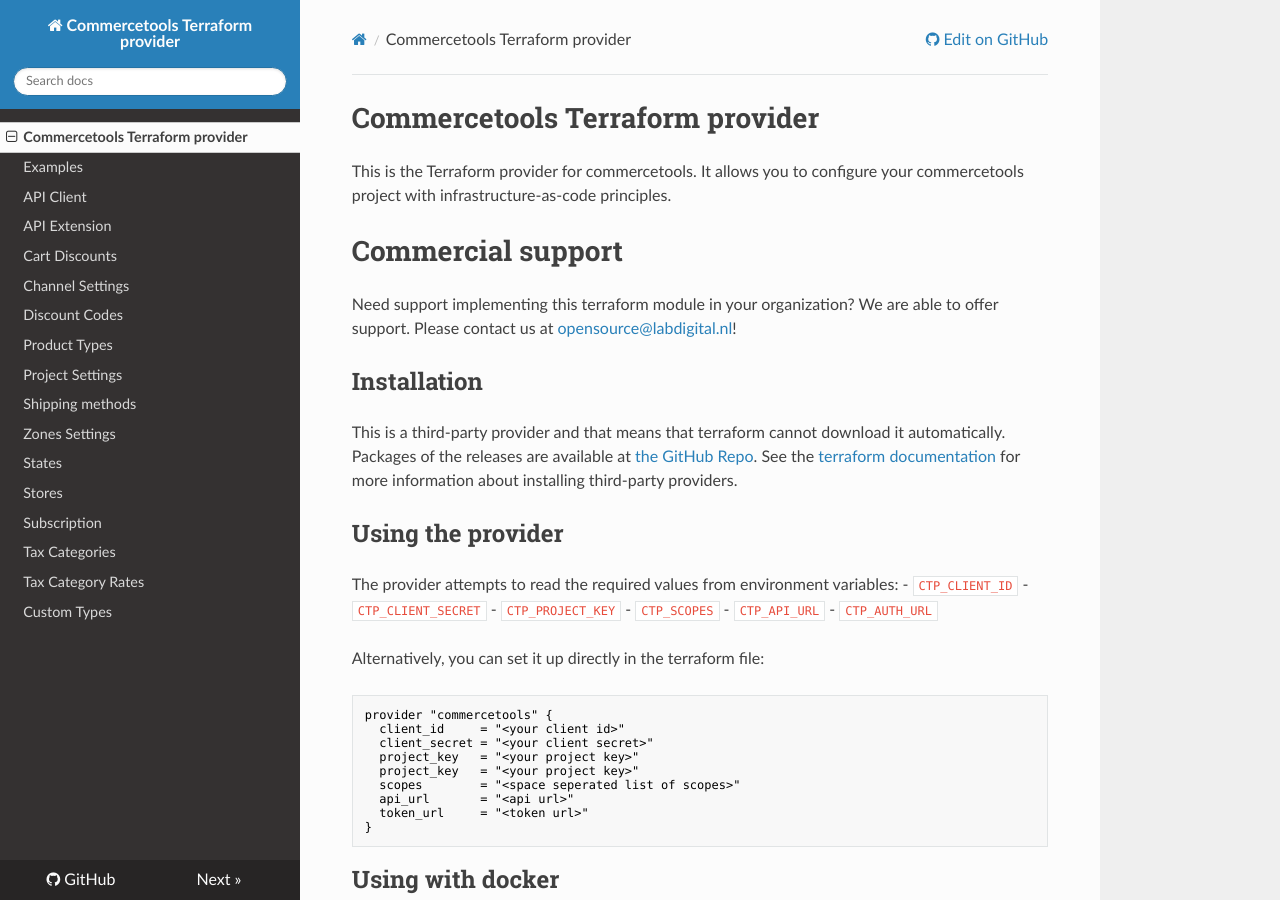
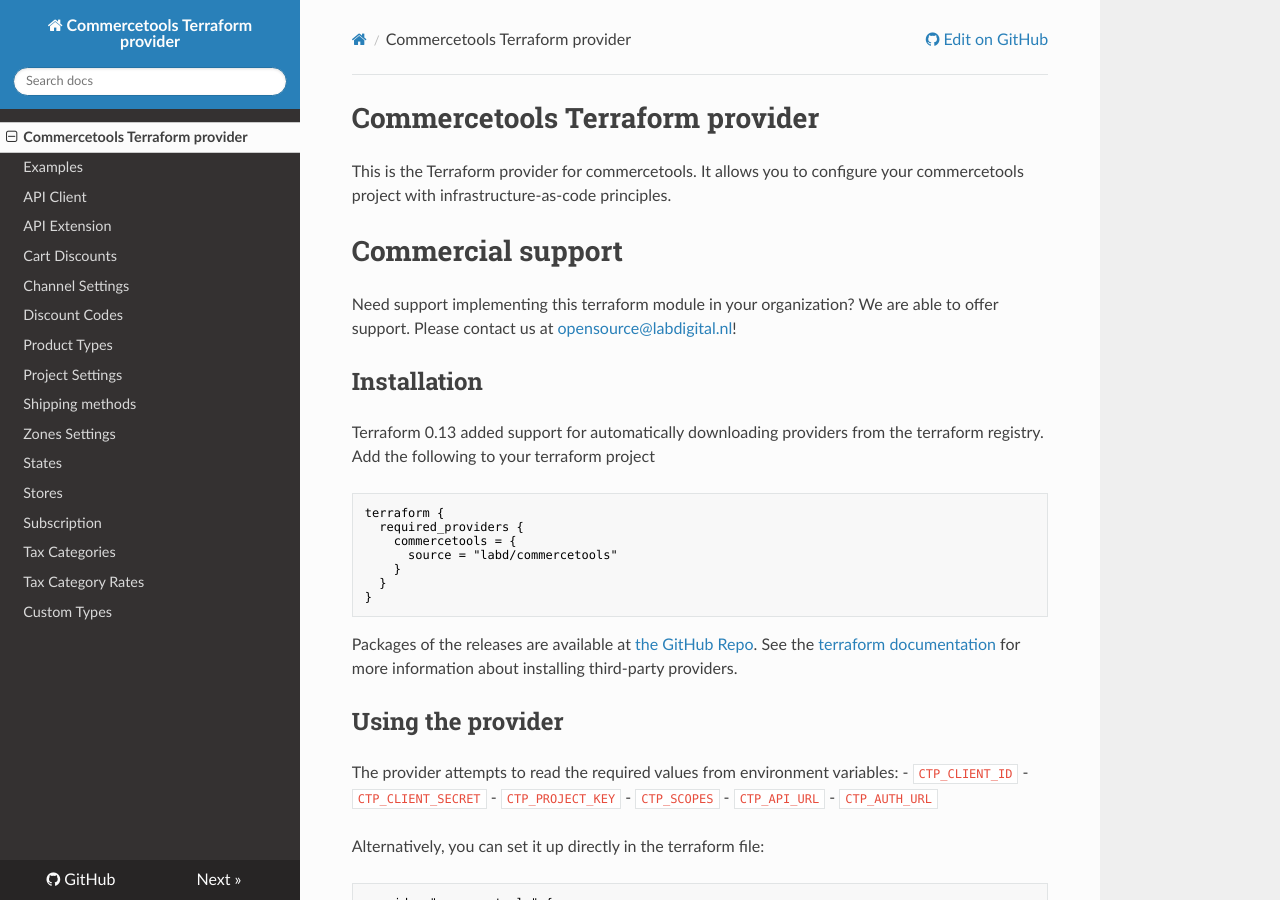
Before and after one commit to labd/terraform-provider-commercetools, an MkDocs documentation site: the page built from docs/index.md, in a window 1280 px wide and 900 px high. Built offline with MkDocs 1.6.1, drawn with Linux system fonts in a browser that asks for light colours; nearby versions of some CDN libraries.

Commit message:
update docs for terraform 0.13

````diff
--- a/docs/index.md
+++ b/docs/index.md
@@ -4,11 +4,28 @@ commercetools project with infrastructure-as-code principles.
 
 
 # Commercial support
-Need support implementing this terraform module in your organization? We are able to offer support. Please contact us at [opensource@labdigital.nl](opensource@labdigital.nl)!
+Need support implementing this terraform module in your organization? We are
+able to offer support. Please contact us at
+[opensource@labdigital.nl](opensource@labdigital.nl)!
 
 
 ## Installation
-This is a third-party provider and that means that terraform cannot download it automatically. Packages of the releases are available at [the GitHub Repo](https://github.com/labd/terraform-provider-commercetools/releases). See the [terraform documentation](https://www.terraform.io/docs/configuration/providers.html#third-party-plugins) for more information about installing third-party providers.
+Terraform 0.13 added support for automatically downloading providers from
+the terraform registry. Add the following to your terraform project
+
+```hcl
+terraform {
+  required_providers {
+    commercetools = {
+      source = "labd/commercetools"
+    }
+  }
+}
+```
+
+Packages of the releases are available at [the GitHub Repo](https://github.com/labd/terraform-provider-commercetools/releases).
+See the [terraform documentation](https://www.terraform.io/docs/configuration/providers.html#third-party-plugins)
+for more information about installing third-party providers.
 
 
 ## Using the provider
````
